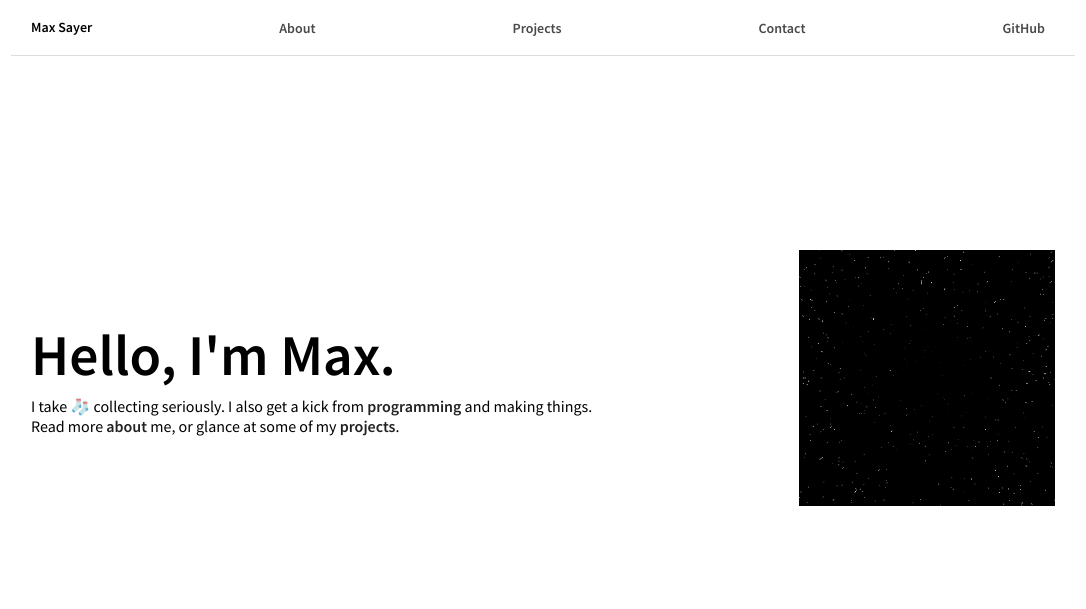
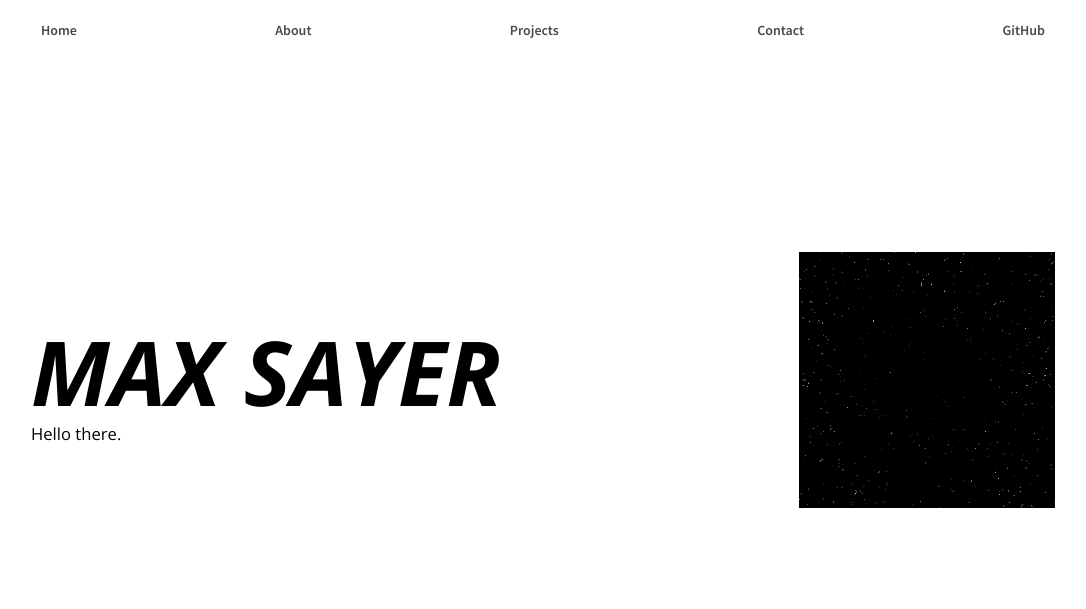
Before and after one commit to sayersauce/website, a plain HTML site: page index.html in a window 1280 px wide. Shown: the whole page, without its empty margins (97-1183 px from the left). Drawn offline with nearby package versions, Linux system fonts and the light colour scheme.

Commit message:
added 404, updated index.html, updated nav-bar

```diff
--- a/index.html
+++ b/index.html
@@ -1,5 +1,5 @@
 <!DOCTYPE html>
-<html>
+<html lang="en">
     <head>
         <meta charset="UTF-8">
         <title>Max Sayer</title>
@@ -9,7 +9,7 @@
     </head>
     <body>
         <div id="nav-bar">
-            <a class="nav-a" href="/"><h2 id="nav-title">Max Sayer</h2></a>
+            <a class="nav-link" href="/">Home</a>
             <a class="nav-link" href="#">About</a>
             <a class="nav-link" href="projects.html">Projects</a>
             <a class="nav-link" href="#">Contact</a>
@@ -18,14 +18,10 @@
         <div id="home-box">
             <div id="hello">
                 <div id="hello-container">
-                    <h1 id="hello-title">Hello, I'm Max.</h1>
-                    <p id="hello-text">
-                        I take 🧦 collecting seriously. I also get a kick from <a class="link" href="https://github.com/sayersauce">programming</a> and making things.
-                        Read more <a class="link" href="about.html">about</a> me, or glance at some of my <a class="link" href="projects.html">projects</a>.
-                    </p>
-
+                    <h1 id="hello-title">MAX SAYER</h1>
+                    <p id="hello-text">Hello there.</p>
                 </div>
-                <span title="Never tell me the odds."><canvas id="star-canvas" width="500" height="500"></canvas></span>
+                <canvas id="star-canvas" width="500" height="500"></canvas>
             </div>
         </div>
         <script src="scripts/starfield.js"></script>
--- a/stylesheet.css
+++ /dev/null
@@ -1,146 +0,0 @@
-::-moz-selection {
-    color: white;
-    background: lightseagreen;
-  }
-
-  ::selection {
-    color: white;
-    background: lightseagreen;
-  }
-
-* {
-    font-family: "Roboto", sans-serif;
-}
-
-html {
-    height: 100%;
-}
-
-body {
-    height: 100%;
-    margin: 0 10% 0 10%;
-}
-
-h1, h2, h3 {
-    font-family: "Noto Sans JP", sans-serif;
-    font-weight: 500;
-}
-
-#nav-bar {
-    display: flex;
-    justify-content: space-between;
-    align-items: center;
-}
-
-#nav-bar * {
-    font-size: 14px;
-}
-
-.nav-link {
-    color: #494949;
-    font-family: "Noto Sans JP", sans-serif;
-    font-weight: 500;
-    text-decoration: none;
-    transition: background-color 100ms;
-    border-radius: 3px;
-    padding: 3px 10px 3px 10px;
-}
-
-.nav-link:hover {
-    background: #f0f0f0;
-}
-
-.nav-a {
-    text-decoration: none;
-    color: black;
-}
-
-#nav-title {
-    margin: 18px 0 18px 0;
-    border-bottom: solid transparent 1px;
-}
-
-/* Home Page */
-
-#home-box {
-    width: 100%;
-    height: 100%;
-}
-
-#hello {
-    height: calc(100% - 57px);
-    display: flex;
-    align-items: center;
-    justify-content: space-between;
-}
-
-#hello-container {
-    width: max(400px, 45vw);
-    margin: 0 0 10vh 0;
-}
-
-#hello-title {
-    font-size: max(3em, 4.5vw);
-    font-weight: 700;
-    margin: 0;
-}
-
-#hello-text {
-    font-size: max(1em, 1.2vw);
-    margin: 5px 0 5px 0;
-}
-
-#star-canvas {
-    margin: 0 0 10vh 0;
-    width: max(160px, 20vw);
-}
-
-.link {
-    color: black;
-    font-weight: 500;
-    text-decoration: none;
-    transition: color 200ms;
-}
-
-.link:hover {
-    color: mediumseagreen;
-}
-
-/* Projects Page */
-
-#projects {
-    display: flex;
-    flex-wrap: wrap;
-    justify-content: space-between;
-}
-
-.project {
-    width: 300px;
-    min-height: 400px;
-    margin: 20px 0;
-    background-color: #f9f9f9;
-    border-bottom: 2px solid darkviolet;
-    border-radius: 5px;
-    text-decoration: none;
-    color: black;
-    overflow: hidden;
-    transition: all 100ms;
-}
-
-.project:hover {
-    background-color: #f4f4f4;
-}
-
-.project h3 {
-    margin: 10px;
-}
-
-.project p, .project a, .project i {
-    margin: 0 10px;
-}
-
-/* About Page */
-
-#about-image{
-    width: max(20vh, 400px);
-}
--- a/stylesheets/all.css
+++ b/stylesheets/all.css
@@ -1,4 +1,5 @@
 @import url('https://fonts.googleapis.com/css2?family=Source+Sans+Pro:wght@400;600&display=swap');
+@import url('https://fonts.googleapis.com/css2?family=Open+Sans:ital,wght@0,400;1,700&display=swap');
 
 ::-moz-selection {
     color: white;
@@ -47,14 +48,17 @@ h1, h2, h3 {
 }
 
 #hello-title {
-    font-size: max(3em, 4.5vw);
+    font-family: "Open Sans", sans-serif;
+    font-style: italic;
+    font-size: max(3em, 7vw);
     font-weight: 700;
     margin: 0;
 }
 
 #hello-text {
-    font-size: max(1em, 1.2vw);
-    margin: 5px 0 5px 0;
+    font-family: "Open Sans", sans-serif;
+    font-size: max(1em, 1.3vw);
+    margin: -10px 0 5px 0;
 }
 
 #star-canvas {
--- a/stylesheets/nav.css
+++ b/stylesheets/nav.css
@@ -1,11 +1,10 @@
+@import url('https://fonts.googleapis.com/css2?family=Open+Sans:ital,wght@1,700&display=swap');
+
 #nav-bar {
     display: flex;
     justify-content: space-between;
     align-items: center;
-    border-bottom: 1px solid gainsboro;
     width: 100%;
-    padding: 0 20px;
-    margin-left: -20px;
 }
 
 #nav-bar * {
@@ -19,6 +18,7 @@
     transition: background-color 100ms;
     border-radius: 3px;
     padding: 3px 10px 3px 10px;
+    margin: 18px 0 14px 0;
 }
 
 .nav-link:hover {
```
Also changed, not shown: 404.html (added, +39 -0 lines), projects.html (+1 -1 lines).
